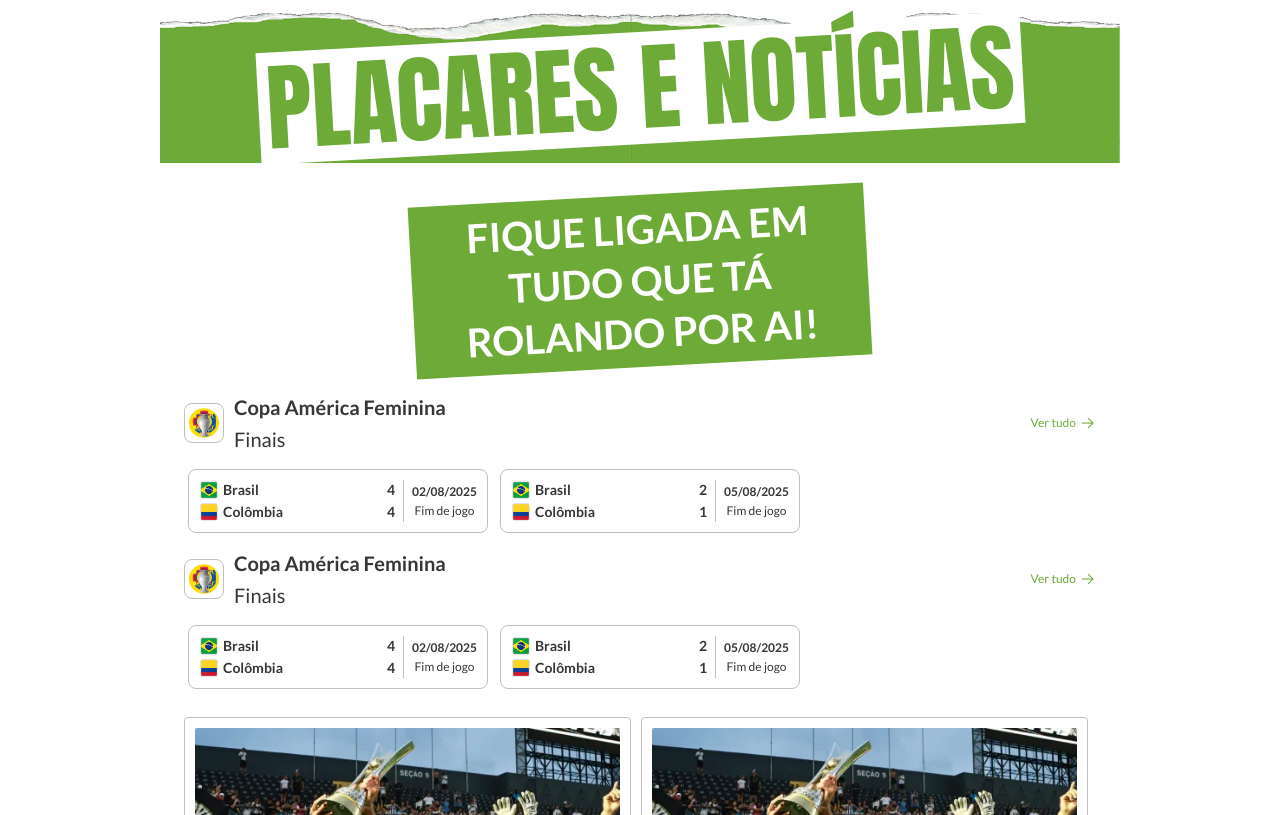
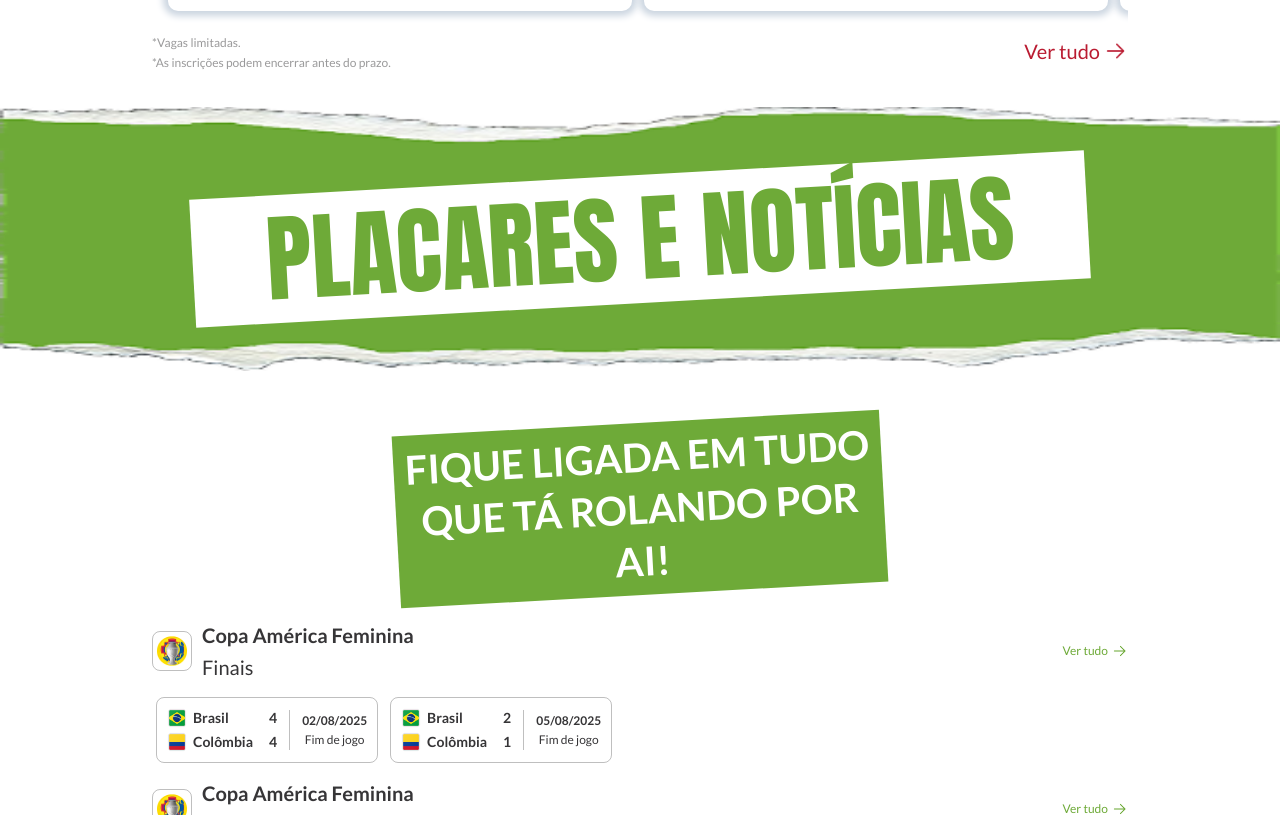
Before and after one commit to Maldak123/challenge, a React (Vite) app in the folder frontend/: page / in a window 1280 px wide. Shown: the part 1425-2240 px from the top of the page. Built offline with nearby package versions, Linux system fonts and the light colour scheme.

Commit message:
Fazendo correções de layout e acessibilidade

```diff
--- a/frontend/src/components/Banner.jsx
+++ b/frontend/src/components/Banner.jsx
@@ -1,8 +1,27 @@
-function Banner({ img, cor, txt}) {
+// src/components/Banner.jsx
+
+function Banner({ img, cor, txt }) {
   return (
-    <div style={{ backgroundImage: `url(${img})` }} className={`max-w-screen w-full h-fit min-h-[150px] max-h-fit bg-cover bg-no-repeat -top-5 flex flex-col gap-3.25 justify-center items-center`}>
-      <div className="p-2 bg-white -rotate-[3.17deg] max-w-fit">
-        <h2 style={{ color: `${cor}` }} className={`w-fit uppercase font-[Anton] !text-4xl lg:!text-8xl text-center break-words`}>{txt}</h2>
+    <div className="relative -top-5 flex w-full flex-col items-center justify-center gap-3.25 overflow-hidden py-10 lg:py-17">
+      {/* DOCUMENTAÇÃO DA IMAGEM DE FUNDO:
+          - 'object-fill': Trocamos 'object-cover' de volta para 'object-fill'.
+            Isso fará com que a imagem ESTIQUE para preencher 100% da largura e 100%
+            da altura do contêiner, que é o comportamento de "escalar" que você
+            deseja para este tipo de imagem de fundo, em vez do "zoom".
+      */}
+      <img
+        src={img}
+        alt=""
+        className="absolute inset-0 -z-10 h-full w-full object-fill"
+      />
+
+      <div className="w-11/12 max-w-4xl -rotate-[3.17deg] bg-white p-4">
+        <h2
+          style={{ color: `${cor}` }}
+          className="break-words text-center font-[Anton] !text-4xl uppercase lg:!text-8xl"
+        >
+          {txt}
+        </h2>
       </div>
     </div>
   );
--- a/frontend/src/components/noticias/GrupoNoticias.jsx
+++ b/frontend/src/components/noticias/GrupoNoticias.jsx
@@ -44,9 +44,9 @@ function GrupoNoticias() {
 
   return (
     <div className="flex flex-wrap gap-2.5 relative">
-      {dados.noticias.map((e) =>
+      {dados.noticias.map((e, index) =>
         (<Noticia
-          key={e.id}
+          key={index}
           titulo={e.titulo}
           resumo={e.resumo}
           fonte={e.fonte}
--- a/frontend/src/components/placares/Jogo.jsx
+++ b/frontend/src/components/placares/Jogo.jsx
@@ -3,37 +3,43 @@ import React from "react";
 function Jogo({ jogo, onClick }) {
   return (
     <div
-      className="flex h-16 w-full max-w-[300px] min-w-[235px] cursor-pointer gap-2 rounded-lg border border-[rgba(0,0,0,0.25)] p-2.5"
+      className="flex w-fit cursor-pointer items-center gap-3 rounded-lg border border-[rgba(0,0,0,0.25)] p-2.5"
       onClick={() => onClick(jogo)}
     >
-      <div className="flex h-full w-full flex-col justify-between">
-        <div className="flex justify-between text-sm">
-          <div className="flex items-center gap-1">
+      <div className="flex w-max flex-col gap-1">
+        {/* Time 1 */}
+        <div className="flex items-center justify-between gap-4">
+          <div className="flex items-center gap-1.5">
             <img
               src={jogo.time1.img}
               alt={jogo.time1.nome}
               className="size-5"
             />
-            <p className="font-bold">{jogo.time1.nome}</p>
+            <p className="text-sm font-bold">{jogo.time1.nome}</p>
           </div>
-          <p className="font-bold">{jogo.time1.placar}</p>
+          <p className="text-sm font-bold">{jogo.time1.placar}</p>
         </div>
-        <div className="flex w-full justify-between text-sm">
-          <div className="flex items-center gap-1">
+
+        {/* Time 2 */}
+        <div className="flex items-center justify-between gap-4">
+          <div className="flex items-center gap-1.5">
             <img
               src={jogo.time2.img}
               alt={jogo.time2.nome}
               className="size-5"
             />
-            <p className="font-bold">{jogo.time2.nome}</p>
+            <p className="text-sm font-bold">{jogo.time2.nome}</p>
           </div>
-          <p className="font-bold">{jogo.time2.placar}</p>
+          <p className="text-sm font-bold">{jogo.time2.placar}</p>
         </div>
       </div>
-      <span className="h-full border-l border-[rgba(0,0,0,0.25)]"></span>
-      <div className="flex w-fit flex-col items-center justify-center">
-        <p className="text-[12px] font-bold">{jogo.data}</p>
-        <p className="text-[12px]">{jogo.status}</p>
+
+      <span className="h-10 self-center border-l border-[rgba(0,0,0,0.25)]"></span>
+
+      {/* Data e Status */}
+      <div className="flex flex-col items-center justify-center text-center">
+        <p className="text-[12px] font-bold whitespace-nowrap">{jogo.data}</p>
+        <p className="text-[12px] whitespace-nowrap">{jogo.status}</p>
       </div>
     </div>
   );
--- a/frontend/src/components/placares/Liga.jsx
+++ b/frontend/src/components/placares/Liga.jsx
@@ -78,9 +78,9 @@ function Liga() {
     <>
       <div className="flex w-full flex-col gap-2.5">
         <LigaHeader />
-        <div className="flex gap-3 overflow-x-auto p-1">
-          {jogos.map((jogo) => (
-            <Jogo key={jogo.id} jogo={jogo} onClick={handleJogoClick} />
+        <div className="flex gap-3 overflow-x-auto p-1 w-full">
+          {jogos.map((jogo, index) => (
+            <Jogo key={index} jogo={jogo} onClick={handleJogoClick} />
           ))}
         </div>
       </div>
--- a/frontend/src/components/placares/LigaHeader.jsx
+++ b/frontend/src/components/placares/LigaHeader.jsx
@@ -3,9 +3,12 @@ import CopaAmerica from "../../assets/placares/copa-america.png";
 
 function LigaHeader() {
   return (
-    <div className="flex items-center justify-between">
+    // DOCUMENTAÇÃO:
+    // O contêiner principal agora tem apenas 'flex', 'items-center' e um 'gap'.
+    // Removemos 'justify-between' porque a coluna do meio cuidará do espaçamento.
     <div className="flex items-center gap-2.5">
-        <div className="relative flex size-10 items-center justify-center rounded-lg border border-[rgba(0,0,0,0.25)]">
+      {/* COLUNA 1: LOGO (TAMANHO FIXO) */}
+      <div className="relative flex min-h-10 min-w-10 flex-shrink-0 items-center justify-center rounded-lg border border-[rgba(0,0,0,0.25)]">
         <img
           src={CopaAmerica}
           alt="Logo da Copa América Feminina"
@@ -13,16 +16,23 @@ function LigaHeader() {
         />
       </div>
 
-        <div className="flex flex-col justify-between">
-          <p className="font-bold">Copa América Feminina</p>
+      {/* COLUNA 2: TÍTULO (FLEXÍVEL) */}
+      {/* DOCUMENTAÇÃO:
+          - "flex-1": Faz esta coluna crescer para ocupar todo o espaço disponível.
+          - "min-w-0": Permite que esta coluna encolha e ative o 'truncate' no texto.
+      */}
+      <div className="flex-1 min-w-0">
+        <p className="truncate font-bold">Copa América Feminina</p>
         <p>Finais</p>
       </div>
-      </div>
 
-      <div className="flex h-fit items-center gap-1">
-        <p className="text-xs text-[#6EAA38] hover:underline">Ver tudo</p>
+      {/* COLUNA 3: BOTÃO (TAMANHO FIXO) */}
+      <button className="flex h-fit flex-shrink-0 items-center gap-1">
+        <p className="whitespace-nowrap text-xs text-[#6EAA38] hover:underline">
+          Ver tudo
+        </p>
         <img className="size-4" src={PointVerde} alt="Ver todos os jogos" />
-      </div>
+      </button>
     </div>
   );
 }
--- a/frontend/src/pages/Home.jsx
+++ b/frontend/src/pages/Home.jsx
@@ -14,7 +14,8 @@ import PointVerm from "../assets/point.png";
 
 function Home() {
   return (
-    <main className="relative py-16">
+    <main className="relative py-16 flex flex-col items-center">
+      {/* Hero Section - Já está correta, sempre full-width */}
       <section className="relative h-[85lvh] w-full">
         <div className="absolute -z-999 flex h-full w-full justify-center overflow-hidden">
           <img
@@ -23,15 +24,11 @@ function Home() {
             className="pointer-events-none h-full w-full object-cover select-none"
           />
         </div>
-
         <div className="flex h-full w-full flex-col items-center justify-between p-6">
           <div className="w-full font-[Anton] text-4xl text-white">
             <h1>
               A <br />
-              <span className="text-8xl text-[#981FBA] lg:text-9xl">
-                {" "}
-                CASA{" "}
-              </span>
+              <span className="text-8xl text-[#981FBA] lg:text-9xl"> CASA </span>
               <br />
               DO FUTEBOL FEMININO
             </h1>
@@ -44,17 +41,21 @@ function Home() {
         </div>
       </section>
 
-      <div className="mx-auto flex w-full flex-col gap-4 lg:max-w-[80%]">
+      {/* Container principal para o resto do conteúdo */}
+      <div className="w-full flex flex-col items-center gap-4">
+        {/* Seção Próximos Encontros */}
         <section className="relative -top-4 h-fit w-full">
           <Banner
             img={BannerVerm}
             cor={"#BA1B31"}
             txt={"próximos encontros"}
-          ></Banner>
+          />
+          {/* Container de conteúdo para esta seção */}
+          <div className="w-full lg:max-w-[80%] mx-auto mt-2 flex flex-col items-center gap-2 p-6">
 
-          <div className="mt-2 flex flex-col items-center gap-2 p-6">
             <div className="relative w-full -rotate-[3.17deg] p-2 text-center md:max-w-1/2">
               <span className="absolute inset-0 h-full w-full bg-[#BA1B31]"></span>
+
               <h3 className="relative font-bold text-white uppercase">
                 Jogue com a gente! <br /> Gratuito e para todas.
               </h3>
@@ -62,39 +63,17 @@ function Home() {
 
             <div className="relative mt-4 flex w-full">
               <div className="flex gap-3 overflow-x-auto scroll-smooth p-4">
-                <Encontro
-                  nome="Encontro nº1"
-                  diaI="27/10/2025"
-                  diaF="30/10/2025"
-                  img={FaixaVerm}
-                ></Encontro>
-                <Encontro
-                  nome="Encontro nº1"
-                  diaI="27/10/2025"
-                  diaF="30/10/2025"
-                  img={FaixaVerm}
-                ></Encontro>
-                <Encontro
-                  nome="Encontro nº1"
-                  diaI="27/10/2025"
-                  diaF="30/10/2025"
-                  img={FaixaVerm}
-                ></Encontro>
-                <Encontro
-                  nome="Encontro nº1"
-                  diaI="27/10/2025"
-                  diaF="30/10/2025"
-                  img={FaixaVerm}
-                ></Encontro>
+                <Encontro nome="Encontro nº1" diaI="27/10/2025" diaF="30/10/2025" img={FaixaVerm} />
+                <Encontro nome="Encontro nº1" diaI="27/10/2025" diaF="30/10/2025" img={FaixaVerm} />
+                <Encontro nome="Encontro nº1" diaI="27/10/2025" diaF="30/10/2025" img={FaixaVerm} />
+                <Encontro nome="Encontro nº1" diaI="27/10/2025" diaF="30/10/2025" img={FaixaVerm} />
               </div>
             </div>
 
             <div className="flex w-full justify-between">
               <div className="flex max-w-1/2 flex-col gap-1 opacity-50">
                 <p className="w-full text-left text-xs">*Vagas limitadas.</p>
-                <p className="w-full text-left text-xs">
-                  *As inscrições podem encerrar antes do prazo.
-                </p>
+                <p className="w-full text-left text-xs">*As inscrições podem encerrar antes do prazo.</p>
               </div>
 
               <div className="flex h-fit items-center gap-1">
@@ -102,45 +81,50 @@ function Home() {
                 <img className="h-6 w-6" src={PointVerm} alt="" />
               </div>
             </div>
+
           </div>
         </section>
 
-        <section className="h-fit lg:px-8">
+        {/* Seção Placares e Notícias - AQUI ESTAVA O PROBLEMA */}
+        <section className="h-fit w-full">
           <Banner
-            img={window.screen.width >= 1024 ? BannerVerde : BannerVerdeDesk}
+            img={window.screen.width <= 1024 ? BannerVerde : BannerVerdeDesk}
             cor={"#6EAA38"}
             txt={"placares e notícias"}
-          ></Banner>
+          />
+          {/* 👇 ESTE É O CONTAINER DE CONTEÚDO CORRIGIDO */}
+          <div className="w-full lg:max-w-[80%] mx-auto mt-2 flex flex-col items-center gap-6 p-6">
 
-          <div className="mt-2 flex flex-col items-center gap-2 p-6">
             <div className="relative w-full -rotate-[3.17deg] p-2 text-center md:max-w-1/2">
               <span className="absolute inset-0 h-full w-full bg-[#6EAA38]"></span>
+
               <h3 className="relative font-bold text-white uppercase">
                 fique ligada em tudo que tá rolando por ai!
               </h3>
             </div>
-          </div>
 
-          <div className="flex flex-col gap-6">
-            <div className="flex flex-col items-center gap-2.5 px-6">
-              <Liga></Liga>
-              <Liga></Liga>
+            {/* O conteúdo das notícias agora está dentro do container principal */}
+            <div className="w-full flex flex-col items-center gap-2.5">
+              <Liga />
+              <Liga />
             </div>
 
-            <div className="px-6">
-              <GrupoNoticias></GrupoNoticias>
+            <div className="w-full">
+              <GrupoNoticias />
             </div>
           </div>
         </section>
 
+        {/* Seção Sobre */}
         <section className="relative h-fit w-full">
           <Banner
             img={BannerRoxa}
             cor={"#981FBA"}
             txt={"sobre o passa a bola"}
-          ></Banner>
-
-          <div className="flex flex-col items-center gap-6 p-6 pt-48"></div>
+          />
+          <div className="w-full lg:max-w-[80%] mx-auto flex flex-col items-center gap-6 p-6 pt-48">
+            {/* Conteúdo "Sobre" virá aqui */}
+          </div>
         </section>
       </div>
     </main>
```
Also changed, not shown: frontend/src/components/noticias/Noticia.jsx (+4 -5 lines), frontend/src/layouts/Footer.jsx (+5 -5 lines). Lines whose indentation alone changed are shown as unchanged.
